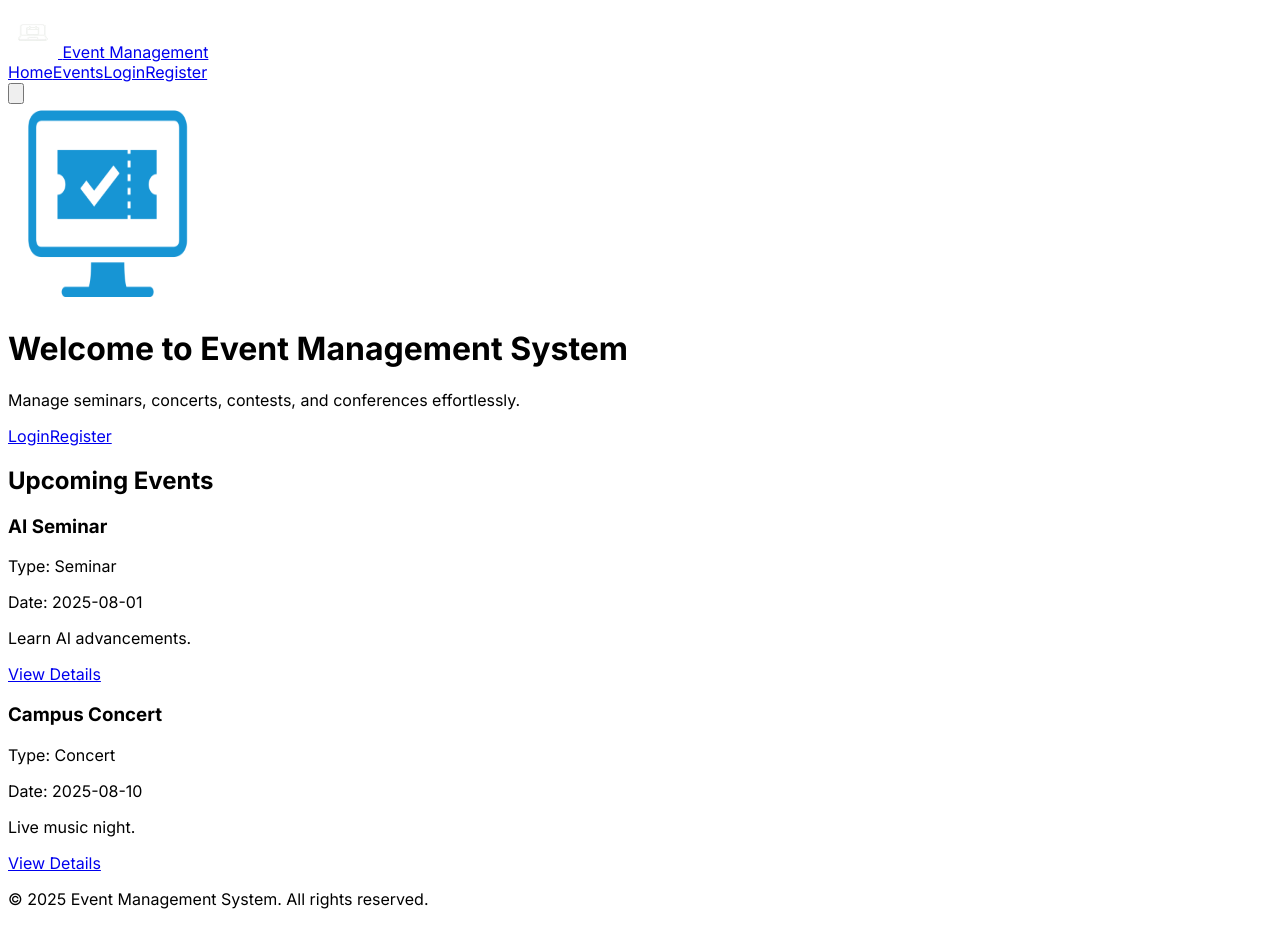
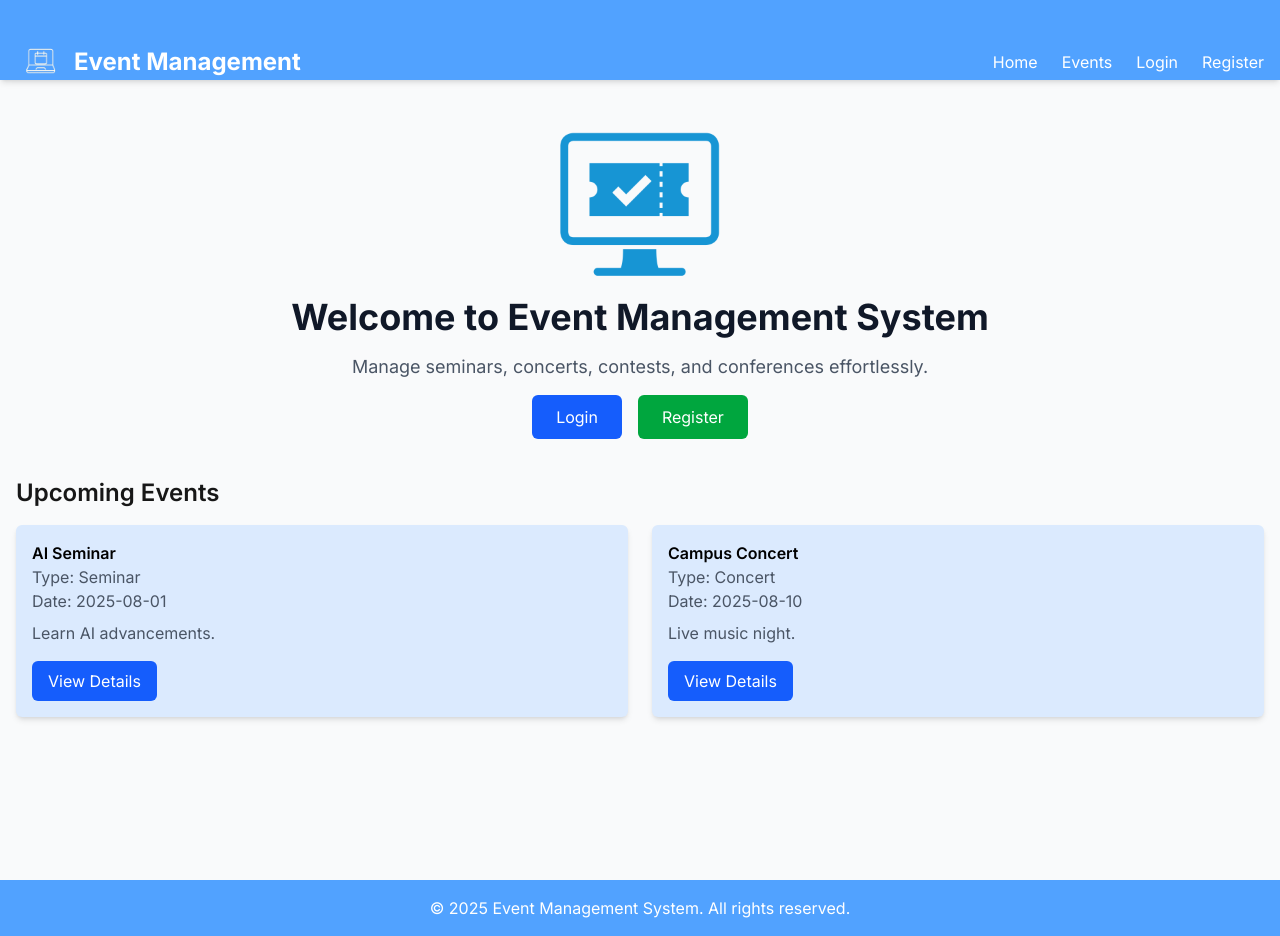
Before and after one commit to mb-shupto/event-management-system, a Next.js app: page / in a window 1280 px wide. Built offline with nearby package versions, Linux system fonts and the light colour scheme.

Commit message:
modified

```diff
--- a/src/app/globals.css
+++ b/src/app/globals.css
@@ -0,0 +1,31 @@
+@import "tailwindcss";
+
+:root {
+  --background: #ffffff;
+  --foreground: #171717;
+}
+
+@theme inline {
+  --color-background: var(--background);
+  --color-foreground: var(--foreground);
+  --font-sans: var(--font-geist-sans);
+  --font-mono: var(--font-geist-mono);
+}
+
+@media (prefers-color-scheme: dark) {
+  :root {
+    --background: rgba(255, 255, 255, 0);
+    --foreground: #ededed00;
+  }
+}
+
+body {
+  background: var(--background);
+  color: var(--foreground);
+  font-family: Arial, Helvetica, sans-serif;
+}
+
+/* public/globals.css */
+input {
+  color: #000000 !important; /* Force black text if Tailwind override fails */
+}
--- a/src/app/layout.tsx
+++ b/src/app/layout.tsx
@@ -22,14 +22,14 @@ export default function RootLayout({
   return (
     <html lang="en">
       <body className={inter.className}>
-        <Navbar />
+        <Navbar></Navbar>
         <div className="flex flex-1">
           {showSidebar && (
             <aside className="w-64 bg-[#232f3e] text-white p-4 min-h-screen fixed">
               <Sidebar />
             </aside>
           )}
-          <main className={`flex-1 p-6 ${showSidebar ? 'ml-64' : ''}`}>
+          <main className={`flex-1 p-0 ${showSidebar ? 'ml-64' : ''}`}>
             {children}
           </main>
         </div>
```
